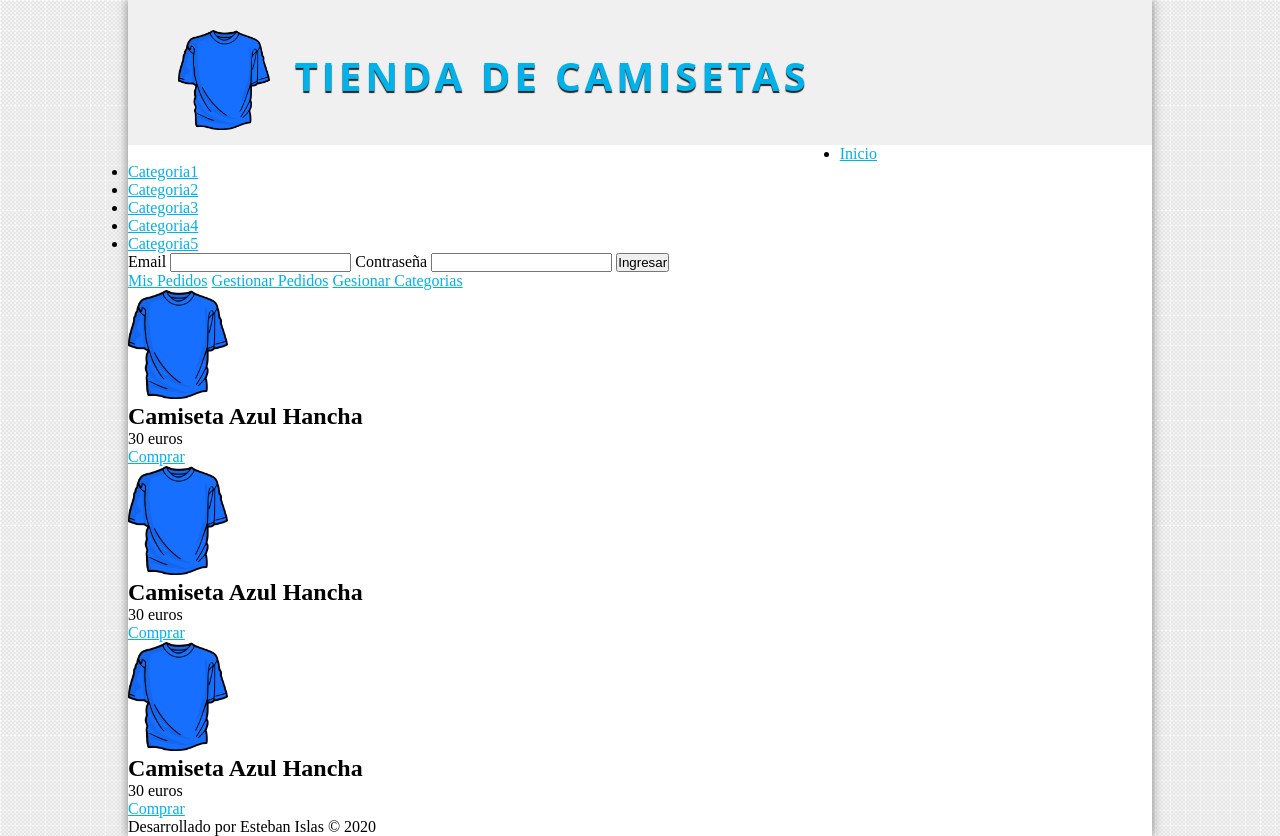
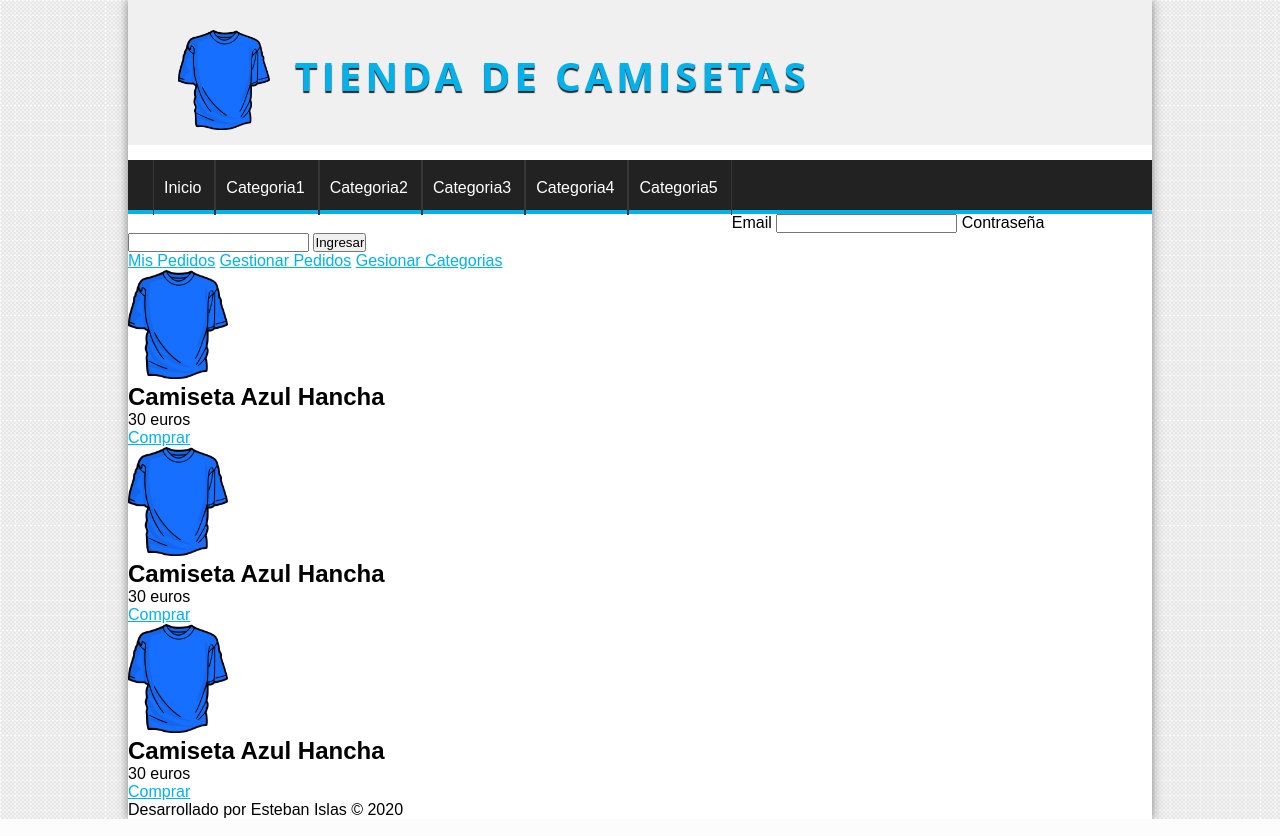
Before and after one commit to EstebanIslas/Proyecto_PHP_POO, a PHP site: page / in a window 1280 px wide. Run offline with PHP 8.4, Linux system fonts and the light colour scheme.

Commit message:
Maquetado de Menu

```diff
--- a/assets/css/styles.css
+++ b/assets/css/styles.css
@@ -3,6 +3,7 @@
 *{
     padding: 0px;
     margin: 0px;
+    font-family: sans-serif, Helvetica, Arial;
 }
 
 body{
@@ -64,8 +65,47 @@
     text-shadow: 0px 2px 1px #222222;
 }
 
+/* Menu */
 
+#menu{
+    clear: both;
+    background: #222222;
+    color: white;
+    height: 50px;
+    border-bottom: 4px solid #01b1ea;
 
+}
+
+#menu ul{
+    list-style: none;
+    margin: 0px auto;
+    margin-left: 25px;
+}
+
+#menu ul li{
+    line-height: 55px;
+    float: left;
+    border-right: 1px solid #363636;
+}
+
+#menu a{
+    display: block;
+    color: white;
+    text-decoration: none;
+    padding-left: 10px;
+    padding-right: 13px;
+    transition: all 300ms;
+}
+
+#menu a:first-child{
+    border-left: 1px solid #363636;
+}
+
+#menu a:hover{
+    background: #01b1ea;
+}
+
+/*Productos*/
 .product img{
     width: 100px;
 }
```
